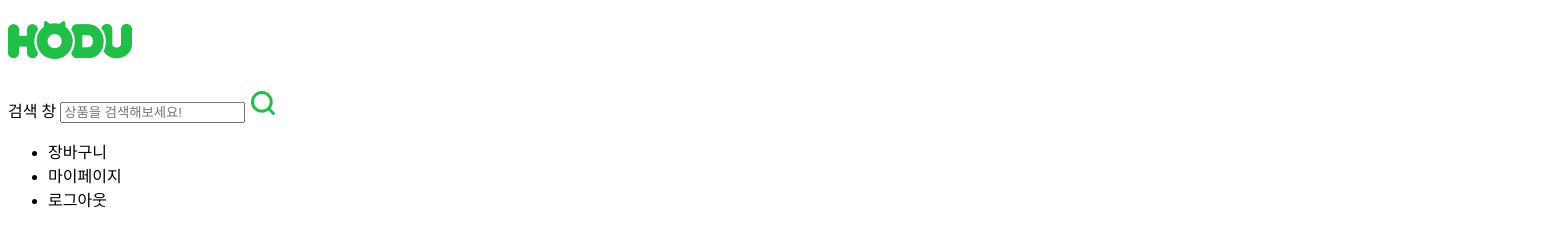
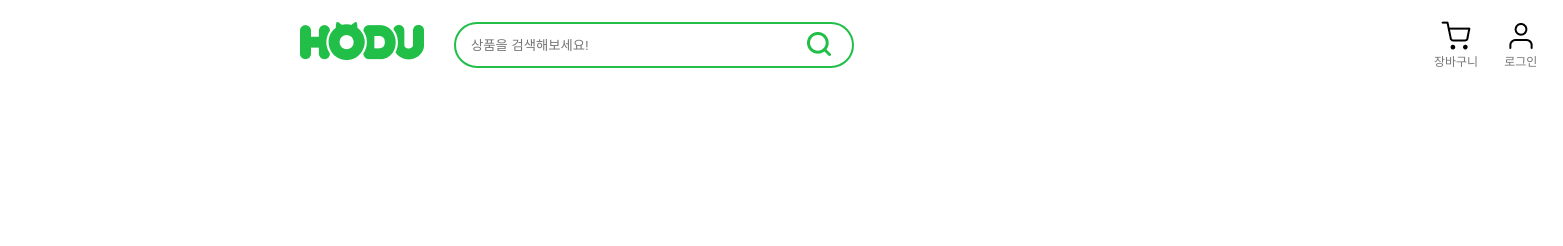
Before and after one commit to Planting12/sample, a plain HTML site: page openMarket/index.html in a window 1280 px wide. Shown: the whole page, 1563 px wide, since content can reach past the window. Drawn offline with Linux system fonts and the light colour scheme.

Commit message:
header 완료

```diff
--- a/openMarket/css/style.css
+++ b/openMarket/css/style.css
@@ -9,27 +9,96 @@
   position: absolute;
 }
 
-body {
-  width: 1920px;
+body,
+div,
+ul {
+  padding: 0;
+  margin: 0;
+}
+
+button {
+  cursor: pointer;
+  border: 0;
+  background: none;
 }
 
 header {
+  width: auto;
+  height: 90px;
+  padding: 0 300px 0 300px;
+}
+
+input,
+li a {
+  color: #767676;
+}
+
+li {
+  list-style: none;
+}
+
+header,
+ul {
   display: flex;
+  align-items: center;
+  justify-content: space-evenly;
 }
+
+/* 로고 */
 
 h1 {
   width: 124px;
-  height: 38px;
-  left: 320px;
-  top: 26px;
+  padding: 0 30px 0 0;
 }
 
-navibar {
+/* 검색창 */
+
+form {
+  position: relative;
+}
+
+input {
   height: 46px;
   width: 400px;
-  left: 474px;
-  top: 22px;
-  border-radius: 50px;
-  border-color: rgba(33, 191, 72, 1);
-  background-color: #fff;
+  padding: 0 0 0 15px;
+  border-radius: 50px 50px 50px 50px;
+  box-sizing: border-box;
+  border: 2px solid #21bf48;
 }
+
+form button {
+  position: absolute;
+  right: 15px;
+  top: 15%;
+}
+
+/* 메뉴 */
+
+nav {
+  padding: 0 0 0 598px;
+}
+
+li {
+  width: auto;
+  height: 50px;
+  font-size: 12px;
+  white-space: nowrap;
+  padding-right: 26px;
+}
+
+li a {
+  text-align: center;
+  text-decoration: none;
+  outline: none;
+}
+
+li img {
+  display: block;
+  margin: 0px auto;
+}
+
+@media (max-width: 1300px) {
+  nav {
+    padding-left: calc(100% - 100px);
+  }
+}
--- a/openMarket/index.html
+++ b/openMarket/index.html
@@ -6,6 +6,7 @@
     <meta http-equiv="X-UA-Compatible" content="IE=edge">
     <meta name="viewport" content="width=device-width, initial-scale=1.0">
     <title>header</title>
+    <link rel="stylesheet" href="./css/style.css">
 </head>
 
 <body>
@@ -14,13 +15,18 @@
         <form>
             <label class="a11y-hidden">검색 창</label>
             <input type="text" placeholder="상품을 검색해보세요!">
-            <img src="./img/search.png" alt="검색하기">
+            <button type="submit"><img src="./img/search.png" alt="검색하기"></button>
         </form>
-        <ul>
-            <li>장바구니</li>
-            <li>마이페이지</li>
-            <li>로그아웃</li>
-        </ul>
+
+        <nav>
+            <ul>
+                <li><a href="http://www.example.com/cart" class="cart"><img src="./img/icon-shopping-cart.png">장바구니</a>
+                </li>
+                <li>
+                    <a href="http://www.example.com/login" class="mypage"><img src="./img/icon-user.png">로그인</a>
+                </li>
+            </ul>
+        </nav>
     </header>
 </body>
 
```
